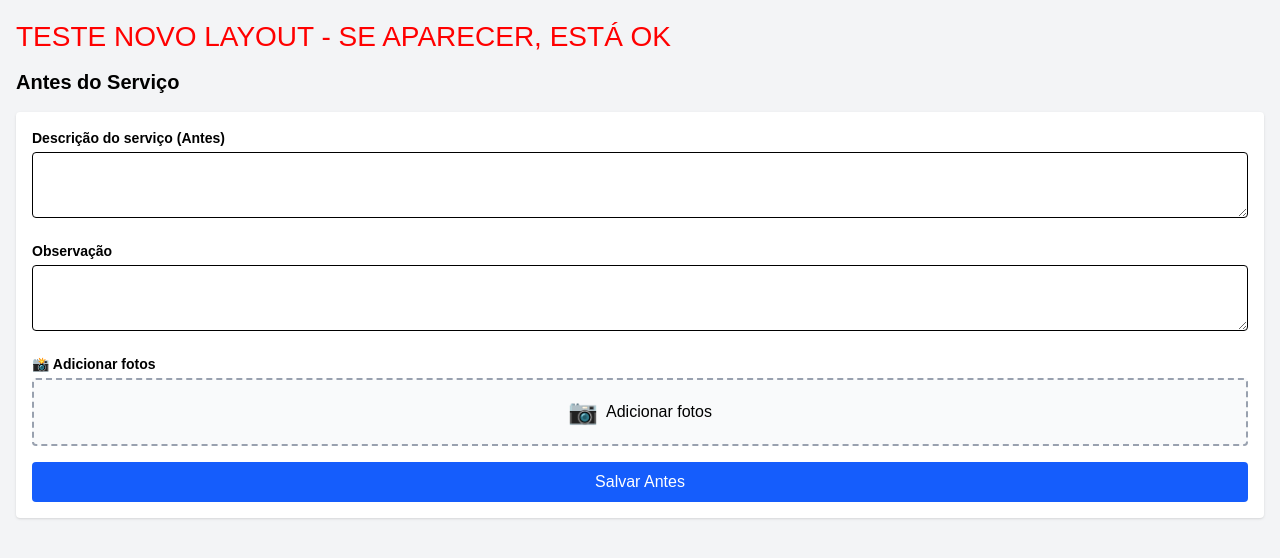
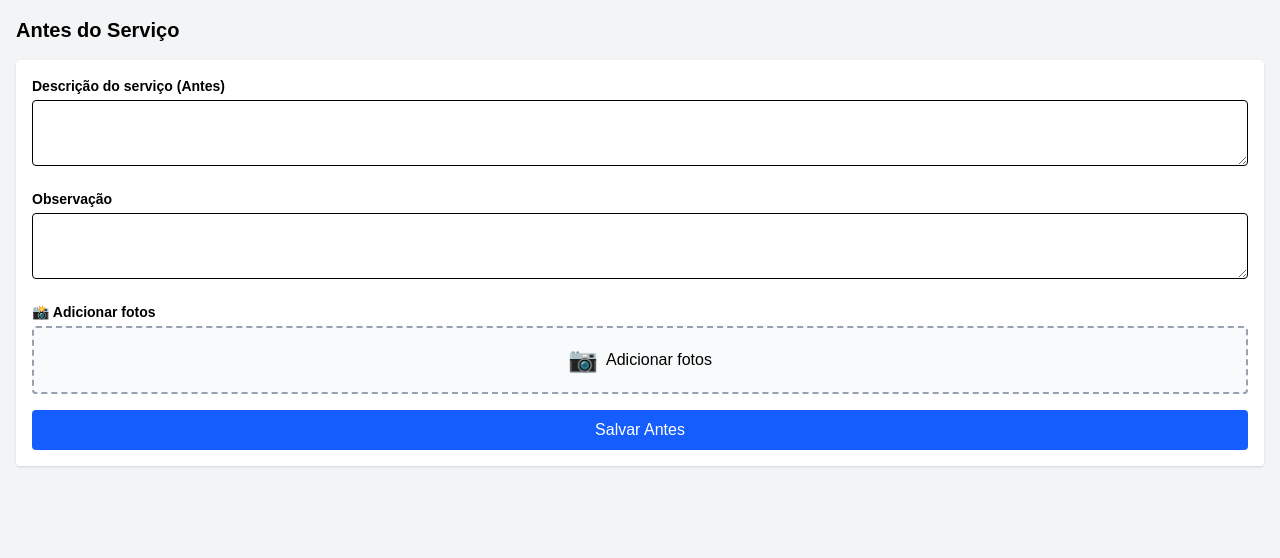
Before and after one commit to keloy20/os-frontend, a Next.js app: page /tecnico/1/antes in a window 1280 px wide. Shown: the top 558 px of the page. Built offline with nearby package versions, Linux system fonts and the light colour scheme.

Commit message:
ajuste layout antes e depois com label e botao fotos

```diff
--- a/app/tecnico/[id]/antes/page.tsx
+++ b/app/tecnico/[id]/antes/page.tsx
@@ -49,10 +49,7 @@ export default function AntesPage() {
   return (
     <div className="p-4 bg-gray-100 min-h-screen text-black">
 
-      {/* ===== TESTE VISUAL ===== */}
-      <h1 style={{ color: "red", fontSize: 28, marginBottom: 10 }}>
-        TESTE NOVO LAYOUT - SE APARECER, ESTÁ OK
-      </h1>
+
 
       <h1 className="text-xl font-bold mb-4">Antes do Serviço</h1>
 
--- a/app/tecnico/[id]/depois/page.tsx
+++ b/app/tecnico/[id]/depois/page.tsx
@@ -29,7 +29,7 @@ export default function DepoisPage() {
         }
       }
 
-      const res = await fetch(
+      await fetch(
         `https://gerenciador-de-os.onrender.com/projects/${id}/depois`,
         {
           method: "POST",
@@ -40,12 +40,8 @@ export default function DepoisPage() {
         }
       );
 
-      if (!res.ok) {
-        throw new Error("Erro ao salvar DEPOIS");
-      }
-
       alert("Serviço finalizado com sucesso!");
-      router.push("/tecnico");
+      router.push(`/tecnico/${id}`);
     } catch (err) {
       alert("Erro ao finalizar serviço");
     } finally {
```
